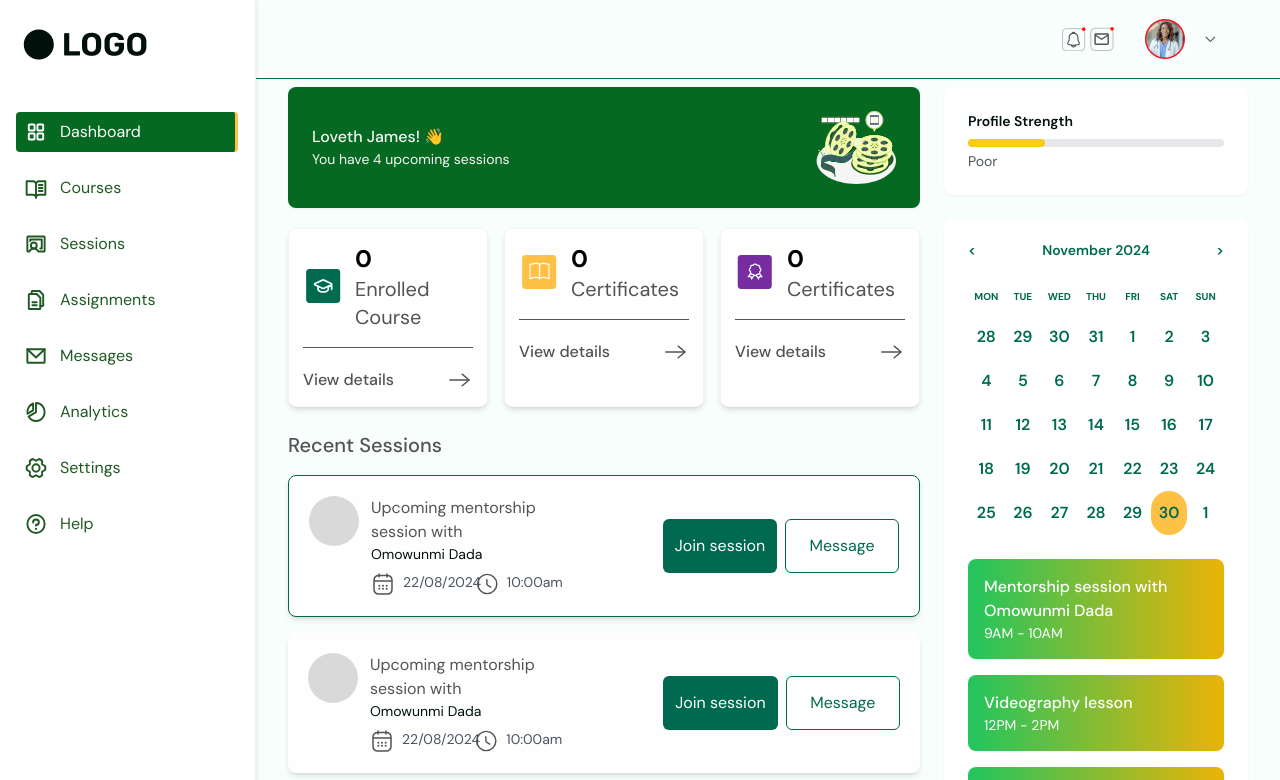
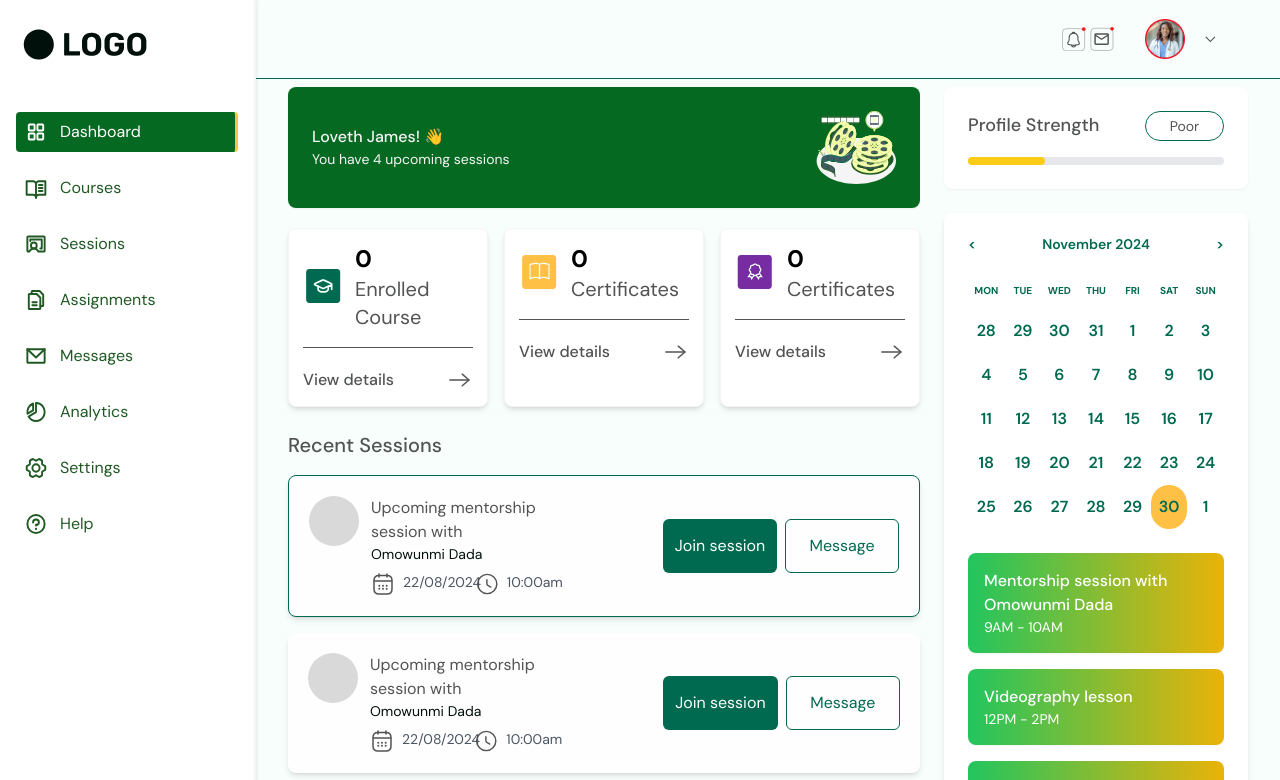
Before and after one commit to Omolara5861/superstar-mentors, a Next.js app: page /mentee-dashboard in a window 1280 px wide. Shown: the top 780 px of the page. Built offline with nearby package versions, Linux system fonts and the light colour scheme.

Commit message:
refactor: :recycle: Refactor dashboard

```diff
--- a/src/app/mentee-dashboard/page.tsx
+++ b/src/app/mentee-dashboard/page.tsx
@@ -139,20 +139,21 @@ function Dashboard() {
                 <div className="space-y-6">
                     {/* Profile Strength */}
                     <div className="p-6 bg-white rounded-lg shadow-sm">
-                        <h3 className="text-sm font-semibold">Profile Strength</h3>
-                        <div className="mt-2">
+                        <div className="flex justify-between mb-4">
+                            <h3 className="text-lg font-medium text-subtext">Profile Strength</h3>
+                        <button className="text-sm text-subtext border w-[79px] p-1 rounded-2xl h-fit border-primary">Poor</button>
+                        </div>
                             <div className="bg-gray-200 rounded-full h-2 w-full">
                                 <div
                                     className="bg-yellow-400 h-2 rounded-full"
                                     style={{ width: "30%" }}
                                 ></div>
                             </div>
-                            <p className="text-sm text-gray-600 mt-1">Poor</p>
-                        </div>
                     </div>
 
                     {/* Calendar Section */}
-                    <div className="p-6 bg-white rounded-lg shadow-sm">
+                    <div className="p-6 bg-white rounded-lg shadow-md
+                    ">
                         {/* React Calendar */}
                         <Calendar
                             onChange={(value) => setDate(value as Date)}
```
